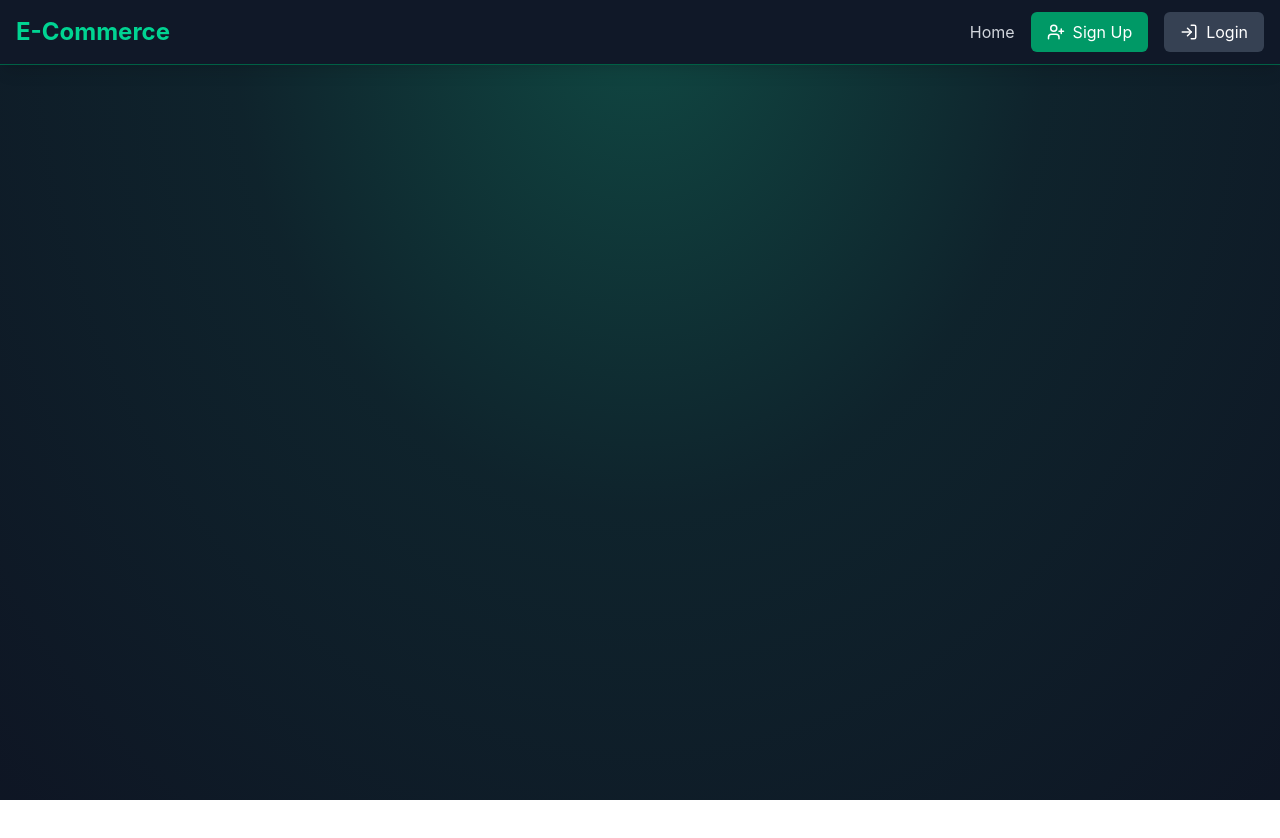
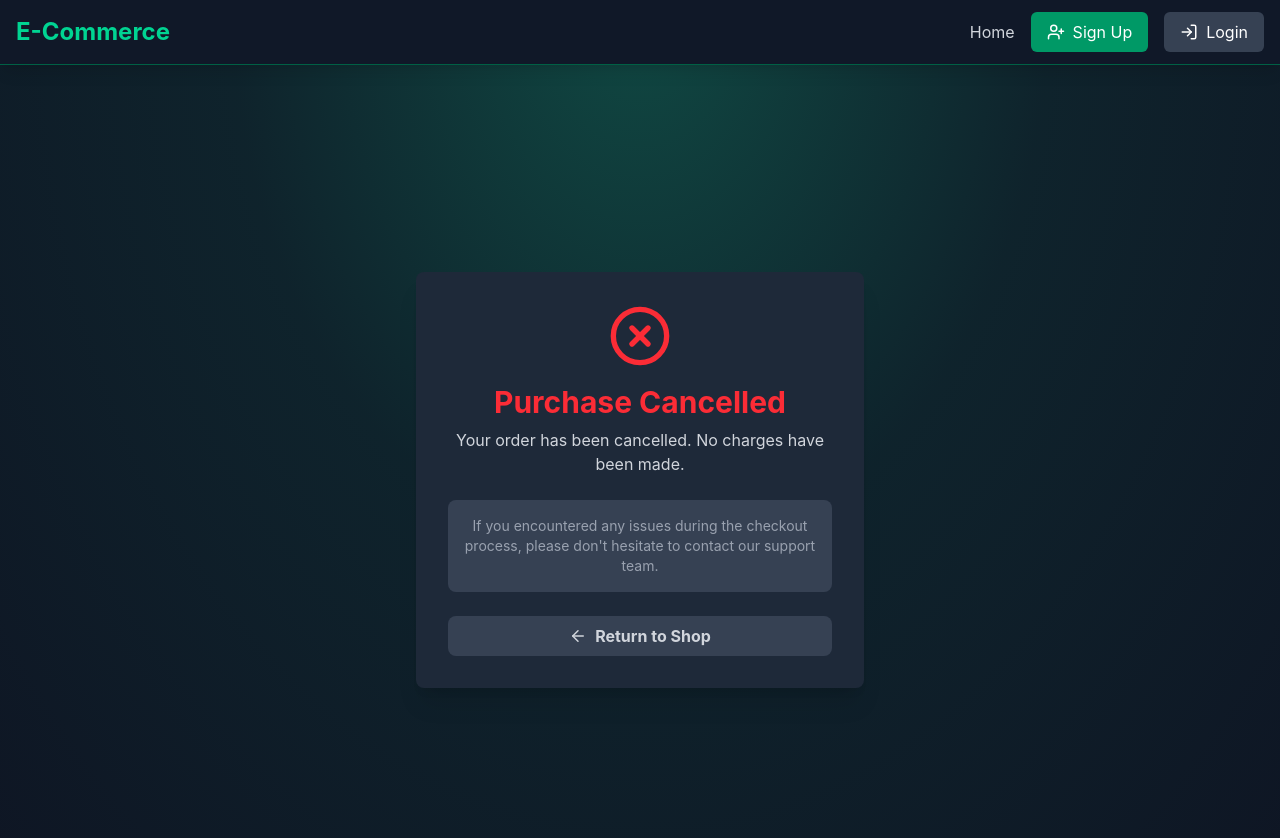
Before and after one commit to yassiraittata/Mern_ecom_store, a React app in the folder frontend/: page /checkout-cancelled in a window 1280 px wide. Shown: the top 838 px of the page. Before the commit the page ends 800 px from the top, so only its background shows below. Built offline with nearby package versions, Linux system fonts and the light colour scheme; no server answers; the HTML template or start-up script is replaced by a standard one.

Commit message:
handle cancel purchase case

```diff
--- a/frontend/src/App.jsx
+++ b/frontend/src/App.jsx
@@ -11,6 +11,8 @@ import AdminPage from "./pages/AdminPage";
 import CategoryPage from "./pages/CategoryPage";
 import CartPage from "./pages/CartPage";
 import { useCartStore } from "./stores/useCartStore";
+import PurchaseSuccessPage from "./pages/PurchaseSuccessPage";
+import PurchaseCancelPage from "./pages/PurchaseCancelPage";
 
 const App = () => {
   const { user, checkAuth, checkingAuth } = useUserStore();
@@ -21,7 +23,7 @@ const App = () => {
   }, [checkAuth]);
 
   useEffect(() => {
-    if (!user) return
+    if (!user) return;
     getCartItems();
   }, [getCartItems, user]);
 
@@ -64,6 +66,8 @@ const App = () => {
             path="/cart"
             element={user ? <CartPage /> : <Navigate to="/login" replace />}
           />
+          <Route path="/purchase-success" element={<PurchaseSuccessPage />} />
+          <Route path="/checkout-cancelled" element={<PurchaseCancelPage />} />
         </Routes>
       </div>
       <Toaster />
--- /dev/null
+++ b/frontend/src/pages/PurchaseCancelPage.jsx
@@ -0,0 +1,45 @@
+import { XCircle, ArrowLeft } from "lucide-react";
+import { motion } from "framer-motion";
+import { Link } from "react-router-dom";
+
+const PurchaseCancelPage = () => {
+  return (
+    <div className="min-h-screen flex items-center justify-center px-4">
+      <motion.div
+        initial={{ opacity: 0, y: 20 }}
+        animate={{ opacity: 1, y: 0 }}
+        transition={{ duration: 0.5 }}
+        className="max-w-md w-full bg-gray-800 rounded-lg shadow-xl overflow-hidden relative z-10"
+      >
+        <div className="p-6 sm:p-8">
+          <div className="flex justify-center">
+            <XCircle className="text-red-500 w-16 h-16 mb-4" />
+          </div>
+          <h1 className="text-2xl sm:text-3xl font-bold text-center text-red-500 mb-2">
+            Purchase Cancelled
+          </h1>
+          <p className="text-gray-300 text-center mb-6">
+            Your order has been cancelled. No charges have been made.
+          </p>
+          <div className="bg-gray-700 rounded-lg p-4 mb-6">
+            <p className="text-sm text-gray-400 text-center">
+              If you encountered any issues during the checkout process, please
+              don&apos;t hesitate to contact our support team.
+            </p>
+          </div>
+          <div className="space-y-4">
+            <Link
+              to={"/"}
+              className="w-full bg-gray-700 hover:bg-gray-600 text-gray-300 font-bold py-2 px-4 rounded-lg transition duration-300 flex items-center justify-center"
+            >
+              <ArrowLeft className="mr-2" size={18} />
+              Return to Shop
+            </Link>
+          </div>
+        </div>
+      </motion.div>
+    </div>
+  );
+};
+
+export default PurchaseCancelPage;
```
